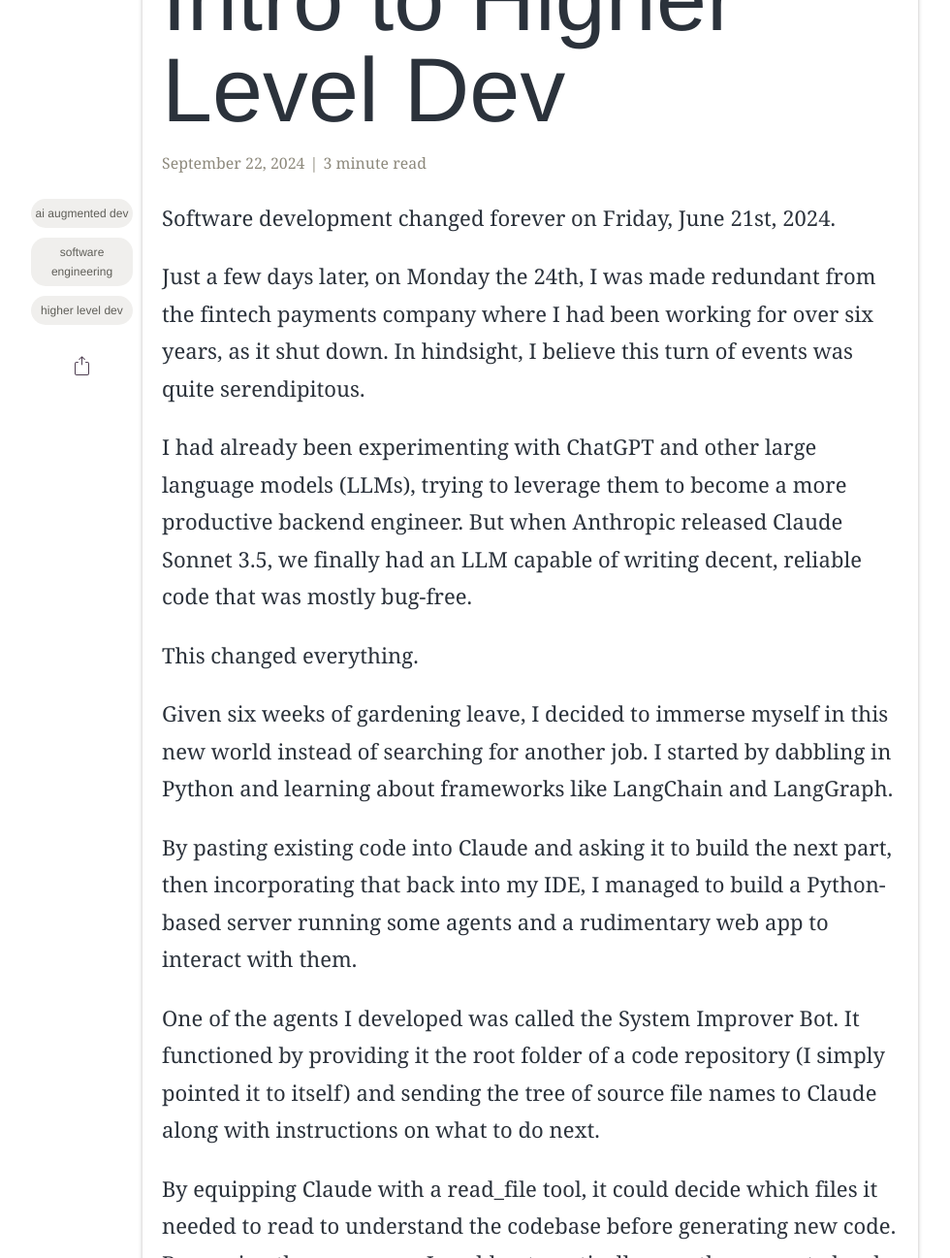
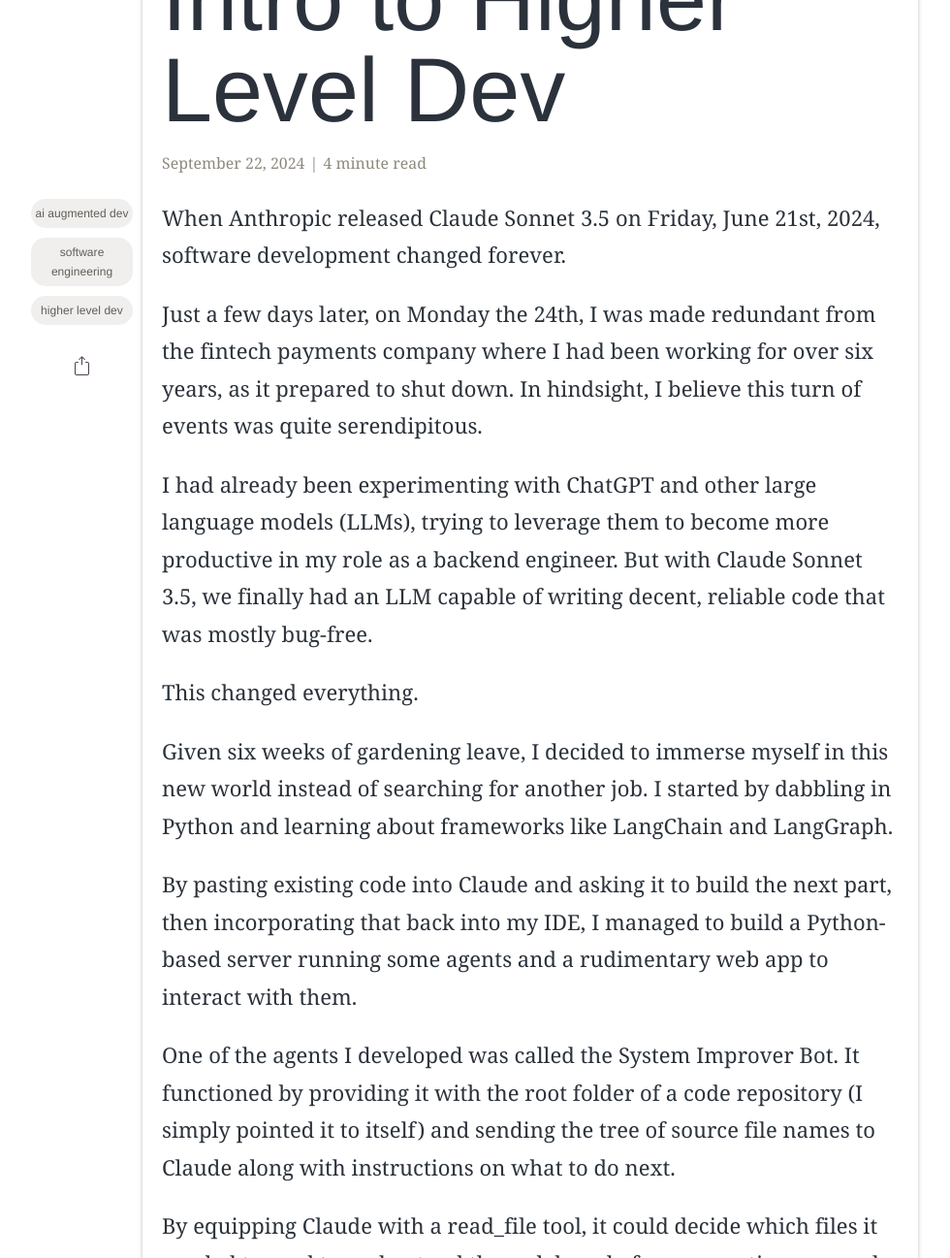
Before and after one commit to HigherLevelDev/higherleveldev.github.io, a Jekyll site: the page built from _posts/2024-09-22-Intro-to-Higher-Level-Dev.md, in a window 1280 px wide and 1400 px high, scrolled down 593 px, cut to the strip 103-1400 px from the top of the window. Shown: the whole strip at 97% size, without its empty margins (93-1073 px from the left). Built offline with Jekyll 4.4.1, drawn with Linux system fonts in a browser that asks for light colours; some web fonts are replaced; some of the changed text lies outside the part shown.

Commit message:
updates to first post

```diff
--- a/_posts/2024-09-22-Intro-to-Higher-Level-Dev.md
+++ b/_posts/2024-09-22-Intro-to-Higher-Level-Dev.md
@@ -10,12 +10,12 @@
 author: Adam
 description: "It's become possible to develop software primarily through natural language by working in tandem with an LLM-powered Software Engineering Agent."
 ---
-Software development changed forever on Friday, June 21st, 2024.
+When Anthropic released Claude Sonnet 3.5 on Friday, June 21st, 2024, software development changed forever.
 
-Just a few days later, on Monday the 24th, I was made redundant from the fintech payments company where I had been working for over six years, as it shut down. In hindsight, I believe this turn of events was quite serendipitous.
+Just a few days later, on Monday the 24th, I was made redundant from the fintech payments company where I had been working for over six years, as it prepared to shut down. In hindsight, I believe this turn of events was quite serendipitous.
 
-I had already been experimenting with ChatGPT and other large language models (LLMs), trying to leverage them to become a more productive backend engineer.
-But when Anthropic released Claude Sonnet 3.5, we finally had an LLM capable of writing decent, reliable code that was mostly bug-free.
+I had already been experimenting with ChatGPT and other large language models (LLMs), trying to leverage them to become more productive in my role as a backend engineer.
+But with Claude Sonnet 3.5, we finally had an LLM capable of writing decent, reliable code that was mostly bug-free.
 
 This changed everything.
 
@@ -24,7 +24,7 @@
 
 By pasting existing code into Claude and asking it to build the next part, then incorporating that back into my IDE, I managed to build a Python-based server running some agents and a rudimentary web app to interact with them.
 
-One of the agents I developed was called the System Improver Bot. It functioned by providing it the root folder of a code
+One of the agents I developed was called the System Improver Bot. It functioned by providing it with the root folder of a code
 repository (I simply pointed it to itself) and sending the tree of source file names to Claude along with instructions on what
 to do next.
 
@@ -32,14 +32,21 @@
 
 I no longer needed the Claude UI at all, and my productivity skyrocketed. It didn't matter that I didn't really know Python or that I was a complete novice at web development.
 
-<b>I'm now developing in English - this is Higher Level Development.</b>
+<b>I'm now developing in the English language - this is Higher Level Development.</b>
 
 After 25 years of building backend systems in the Java ecosystem, I've finally become a 10x Engineer. And it's a lot of fun. And any other developer can do the same with access to the right tools and a few days to get up to speed on how to direct the agent.
 
 It's a new paradigm: you develop one small specification at a time.
 For example:
 
-<b>"Add a new person module to the system. The Person entity needs properties: id (UUID), title, firstName, lastName, dob (string), createdAt (timestamp). Add the appropriate repository with the usual methods, the service and controller, and all the necessary DTOs and unit tests. Also, add a Flyway migration for the new person table."</b>
+{% highlight markdown %}
+Add a new person module to the system.
+The Person entity needs properties:id (UUID), title, firstName,
+lastName, dob (string), createdAt (timestamp).
+Add the appropriate repository with the usual methods,
+the service and controller, and all the necessary DTOs and unit tests.
+Also, add a Flyway migration for the new person table.
+{% endhighlight %}
 
 This task usually involves a lot of boilerplate code and might have taken at least an hour or two in the past. But a Claude-powered coding agent can do an excellent job of this in about two minutes.
 
@@ -53,18 +60,22 @@
 
 At the end, it also runs the tests—including the newly created unit tests—and verifies that everything is working. If it wasn’t working then it would iterate fix -> test -> fix test until everything was working correctly.
 
+<img src="{{ site.url }}/assets/img/posts/20240922/tests-passed.png" alt="All tests passed">
+
 Generating new code like this is fairly straightforward, but Claude Sonnet 3.5 also excels at making edits to existing code and even performing refactorings of limited size. As a general rule, if I anticipate changes to more than ten files at once, I tend to break the work down into smaller specs and iterate through them one at a time.
 
-The Higher Level Dev Kit I've developed will automatically commit each set of changes to Git with a suitable commit message. If you're not satisfied with the changes, a simple "undo" is enough to revert them.
+The toolkit I've developed will automatically commit each set of changes to Git with a suitable commit message. If you're not satisfied with the changes, a simple "undo" is enough to revert them.
+
+Though the example uses a Java Spring Boot application, the Higher Level Dev Kit is designed for versatility across any codebase. Whether you're working in Node.js, .NET, Python, Go, building Android or iOS apps, or using React, Angular, or Next.js, the toolkit seamlessly adapts to your stack. By allowing developers to hand off coding tasks to an LLM agent through concise specs written in English (or other native languages), it transforms how you approach development, letting you focus on higher-level problem-solving while the agent handles the details.
 
 This is how I do all my development now. There's no going back or putting the genie back in the bottle.
 
 <b>This is the way.</b>
 
-As a result, I'm starting my own boutique consultancy, helping companies to radically improve their developer productivity by adopting this same workflow.
+Based on what I've learned and the excellent results I've been seeing so far using this approach, I'm starting my own boutique consultancy, offering to help companies to radically improve their developer productivity by adopting this same toolkit and workflow.
 
 My goal is to build a sustainable business, fostering long-term relationships with a small set of software teams, so they can leverage the Higher Level Dev Kit to supercharge their development in a totally affordable way.
 
-Together, we can improve the toolkit, incorporate the latest and greatest LLM models (O1 anyone?), and be at the forefront of AI-augmented development.
+Together, we can improve the toolkit, incorporate the latest and greatest LLM models (o1 anyone?), and be at the forefront of AI-augmented development.
 
 <a href="https://www.higherleveldev.com/dyp-offer?utm_source=blog&utm_medium=linkedin&utm_campaign=intro-to-hld" target="_blank">Early Bird Offer till end of October: Book your free consultation now!</a>
```
Also changed, not shown: assets/img/posts/20240922/intro-screenshot-all-tests-passed.png (added), assets/img/posts/20240922/tests-passed.png (added).
